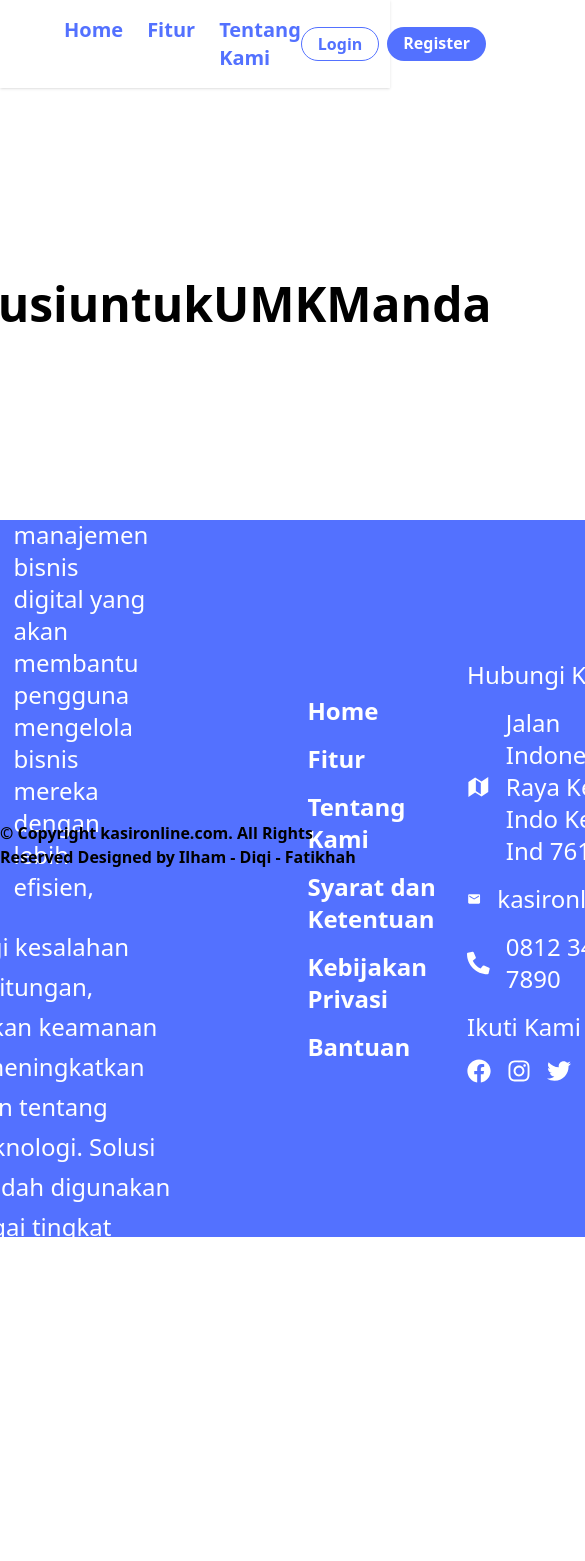
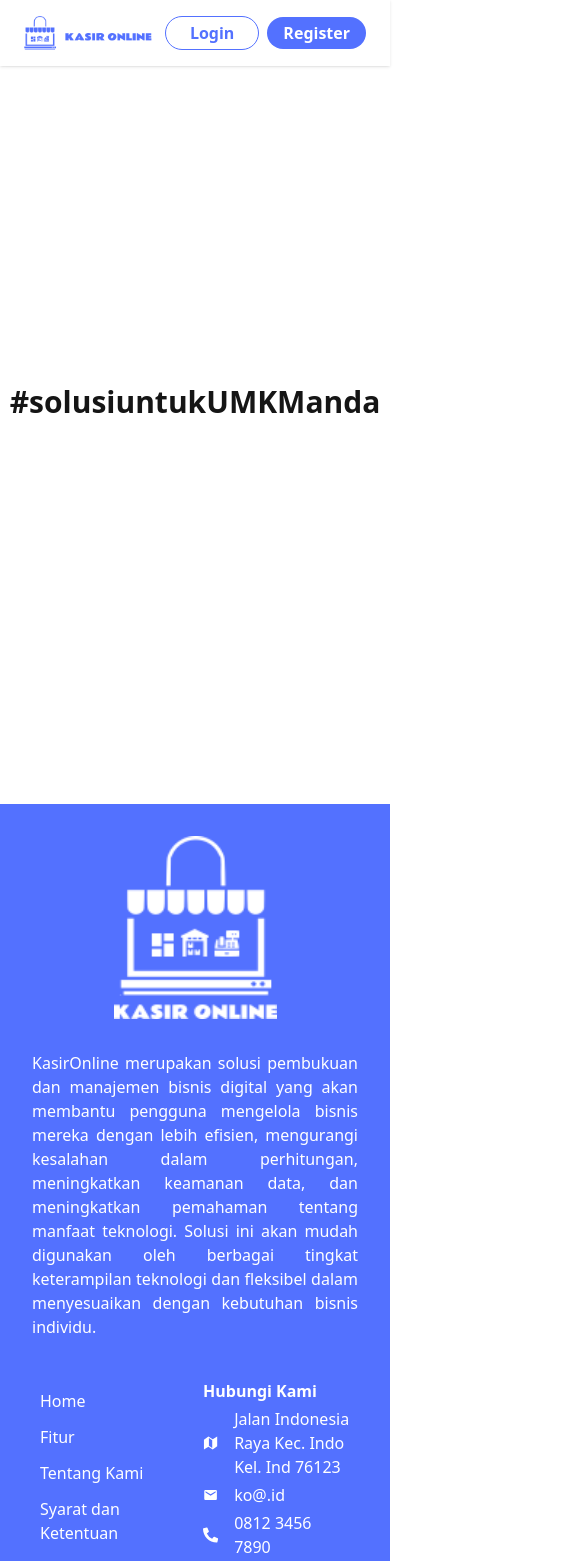
Before and after one commit to FS2-skilvul/final-project-cashier, a React (Vite) app in the folder frontend/: page /about in a window 390 px wide. Shown: the top 1561 px of the page, 585 px wide, since content can reach past the window. Before the commit the page ends 1415 px from the top, so only its background shows below. Built offline with nearby package versions, Linux system fonts and the light colour scheme.

Commit message:
fe/responsive landingpage

```diff
--- a/frontend/src/App.jsx
+++ b/frontend/src/App.jsx
@@ -10,12 +10,13 @@ import Login from './pages/login';
 import Register from './pages/register';
 import GudangTambah from './pages/gudang-tambah';
 import GudangEdit from './pages/gudang-edit';
+import LandingPage from './pages/landing/landing';
 
 function App() {
 	return (
 		<>
 			<Routes>
-				<Route path="/" element={<LandingHome />} />
+				<Route path="/" element={<LandingPage />} />
 				<Route path="/fitur" element={<LandingFitur />} />
 				<Route path="/about" element={<LandingAbout />} />
 
--- a/frontend/src/components/container-fitur.jsx
+++ b/frontend/src/components/container-fitur.jsx
@@ -2,10 +2,14 @@ import React from 'react';
 
 const ContainerFitur = ({ image, title, description }) => {
 	return (
-		<div className="text-center border shadow text-xl rounded-[10%] p-4 hover:bg-primary  hover:text-secondary">
-			<img src={image} alt={title} className="w-full rounded-[14%]" />
-			<h1 className="text-4xl font-bold mt-4 ">{title}</h1>
-			<p className="px-12 my-4">{description}</p>
+		<div className="text-center border shadow rounded-3xl m-4 px-6 hover:bg-primary  hover:text-secondary flex flex-col items-center">
+			<img
+				src={image}
+				alt={title}
+				className="flex items-center w-full rounded my-6"
+			/>
+			<h1 className="text-4xl font-bold">{title}</h1>
+			<p className="my-4">{description}</p>
 		</div>
 	);
 };
--- a/frontend/src/components/navbar-landing.jsx
+++ b/frontend/src/components/navbar-landing.jsx
@@ -3,13 +3,13 @@ import logoBiru from '../assets/Logo Biru.png';
 
 function NavbarLanding() {
 	return (
-		<header className="flex justify-between w-full h-full p-4 px-16 bg-white shadow  text-primary top-0 items-center text-xl">
-			<div className="flex font-bold">
+		<header className="flex py-4 px-6 sm:px-12 lg:px-16 w-screen bg-white shadow  text-primary fixed top-0 justify-between gap-2 z-10">
+			<div className="flex font-bold items-center">
 				<a href="/">
-					<img src={logoBiru} alt="Logo Kasir Online" />
+					<img src={logoBiru} alt="Logo Kasir Online" className="w-32" />
 				</a>
 			</div>
-			<div className="flex gap-6 font-bold">
+			<div className="gap-6 font-bold hidden md:flex items-center">
 				<Link to="/">
 					<div className="flex gap-4">Home</div>
 				</Link>
@@ -20,16 +20,16 @@ function NavbarLanding() {
 					<div className="flex gap-4">Tentang Kami</div>
 				</Link>
 			</div>
-			<div className="flex gap-2 font-semibold text-base">
+			<div className="gap-2 font-semibold text-base flex">
 				<a
 					href="/login"
-					className="border border-primary rounded-full p-1 px-4"
+					className="border border-primary rounded-full py-1 px-6 self-center"
 				>
 					Login
 				</a>
 				<a
 					href="/register"
-					className=" bg-primary text-secondary rounded-full p-1 px-4"
+					className=" bg-primary text-secondary rounded-full py-1 px-4 self-center"
 				>
 					Register
 				</a>
--- a/frontend/src/pages/landing/about.jsx
+++ b/frontend/src/pages/landing/about.jsx
@@ -11,31 +11,29 @@ function LandingAbout() {
 	return (
 		<div className="">
 			<NavbarLanding />
-			<main className="flex flex-col items-center w-screen h-[85vh]">
-				<h1 className="font-bold text-5xl my-48">#solusiuntukUMKManda</h1>
-				<div className="flex bg-primary p-8 h-full items-center">
-					<section className="flex flex-col w-3/5 mx-8 text-secondary text-2xl px-24 justify-center">
-						<div className="flex ">
+			<main className="flex flex-col items-center w-screen h-full">
+				<h1 className="font-bold text-3xl my-96 animate-pulse md:my-52">
+					#solusiuntukUMKManda
+				</h1>
+				<div className=" bg-primary h-full items-center justify-center md:flex ">
+					<div className="m-8 md:w-1/2">
 						<img
 							src={logoPutih}
 							alt="logo kasir online"
-								className="object-contain"
+							className="w-[50%] lg:w-[25%] mx-auto mb-8"
 						/>
-							<p className="py-4 px-8 ">
+						<p className="text-justify text-white text-md">
 							KasirOnline merupakan solusi pembukuan dan manajemen bisnis
-								digital yang akan membantu pengguna mengelola bisnis mereka
-								dengan lebih efisien,{' '}
+							digital yang akan membantu pengguna mengelola bisnis mereka dengan
+							lebih efisien, mengurangi kesalahan dalam perhitungan,
+							meningkatkan keamanan data, dan meningkatkan pemahaman tentang
+							manfaat teknologi. Solusi ini akan mudah digunakan oleh berbagai
+							tingkat keterampilan teknologi dan fleksibel dalam menyesuaikan
+							dengan kebutuhan bisnis individu.
 						</p>
 					</div>
-						<p className="py-2 leading-10">
-							mengurangi kesalahan dalam perhitungan, meningkatkan keamanan
-							data, dan meningkatkan pemahaman tentang manfaat teknologi. Solusi
-							ini akan mudah digunakan oleh berbagai tingkat keterampilan
-							teknologi dan fleksibel dalam menyesuaikan dengan kebutuhan bisnis
-							individu.
-						</p>
-					</section>
-					<section className="flex flex-col w-1/5 font-bold text-2xl text-secondary gap-4">
+					<div className="flex flex-row m-8 items-center md:w-1/2">
+						<section className="flex flex-col text-secondary w-1/2 gap-3 m-2">
 							<Link to="/">Home</Link>
 							<Link to="/fitur">Fitur</Link>
 							<Link to="/about">Tentang Kami</Link>
@@ -43,26 +41,26 @@ function LandingAbout() {
 							<Link to="/kp">Kebijakan Privasi</Link>
 							<Link to="/bantuan">Bantuan</Link>
 						</section>
-					<section className="w-1/5 text-2xl">
-						<div className="text-secondary">
-							<h3>Hubungi Kami</h3>
-							<div className="flex items-center my-4">
+						<section className="w-1/2 m-2">
+							<div className="text-secondary flex flex-col gap-1">
+								<h3 className="font-bold">Hubungi Kami</h3>
+								<div className="flex items-center">
 									<IoMapSharp className="mr-4" />
 									<p className="w-5/6">
 										Jalan Indonesia Raya Kec. Indo Kel. Ind 76123
 									</p>
 								</div>
-							<div className="flex items-center my-4">
+								<div className="flex items-center">
 									<MdEmail className="mr-4" />
-								<p className="w-5/6">kasironline@hotline.co.id</p>
+									<p className="w-5/6">ko@.id</p>
 								</div>
-							<div className="flex items-center my-4 ">
+								<div className="flex items-center">
 									<FaPhoneAlt className="mr-4" />
 									<p className="w-5/6">0812 3456 7890</p>
 								</div>
-							<div className="">
-								<h1>Ikuti Kami</h1>
-								<div className="flex my-4 gap-4">
+								<div className="mt-4">
+									<h1 className="font-bold mb-2">Ikuti Kami</h1>
+									<div className="flex gap-4">
 										<a href="">
 											<FaFacebook />
 										</a>
@@ -79,9 +77,10 @@ function LandingAbout() {
 								</div>
 							</div>
 						</section>
+					</div>{' '}
 				</div>
 			</main>
-			<footer className="flex justify-center my-auto h-20 items-center font-bold">
+			<footer className="flex justify-center text-center my-auto py-8 items-center font-bold">
 				© Copyright kasironline.com. All Rights Reserved Designed by Ilham -
 				Diqi - Fatikhah
 			</footer>
--- a/frontend/src/pages/landing/fitur.jsx
+++ b/frontend/src/pages/landing/fitur.jsx
@@ -8,16 +8,14 @@ import logoKecil from '../../assets/Vector (2).png';
 
 function LandingFitur() {
 	return (
-		<div>
+		<>
 			<NavbarLanding />
-			<main>
-				<div className="flex justify-center my-10">
-					<h1 className="text-6xl font-bold ">
-						FITUR UTAMA <span className="text-primary">Kasir Online</span>
-					</h1>
-					<img src={logoKecil} alt="" className="ml-4 h-[100%]" />
+			<main className="pt-4">
+				<div className="flex flex-col  justify-center mt-[4.5rem] items-center">
+					<h1 className="text-5xl font-bold">FITUR UTAMA</h1>
+					<h2 className="text-4xl font-bold text-primary">Kasir Online</h2>
 				</div>
-				<div className="flex mx-24 gap-16 justify-center items-center">
+				<div className="flex flex-col lg:flex-row justify-center items-center mt-2">
 					<ContainerFitur
 						image={ImgDashboard}
 						title="Dashboard"
@@ -36,7 +34,7 @@ function LandingFitur() {
 				</div>
 			</main>
 			<footer></footer>
-		</div>
+		</>
 	);
 }
 
--- a/frontend/src/pages/landing/home.jsx
+++ b/frontend/src/pages/landing/home.jsx
@@ -2,38 +2,40 @@ import React from 'react';
 import NavbarLanding from '../../components/navbar-landing';
 import foto from '../../assets/unsplash_ONlW_Ye8HcQ.png';
 import logoKecil from '../../assets/Vector (2).png';
+import { Link } from 'react-router-dom';
 
 function LandingHome() {
 	return (
-		<div>
+		<>
 			<NavbarLanding />
-			<main className="w-screen h-[87.5vh] flex justify-center flex-col md:flex-row">
-				<section className="flex w-1/2 justify-center items-center px-12">
-					<div className="text-7xl font-semibold ml-20">
-						<p className="my-4">Kelola Usaha Anda</p>
-						<p className="my-4">Dengan Aplikasi</p>
-						<div className="flex flex-row items-center">
-							<span className="my-4 font-bold text-primary">Kasir Online</span>
-							<img src={logoKecil} alt="" className="ml-4 h-[100%]" />
+			<main className="w-screen justify-center mt-[4.5rem] lg:flex lg:flex-row px-8">
+				<section className="flex justify-center flex-col items-center">
+					<div className="font-semibold text-center">
+						<div className="flex flex-col my-4 text-3xl items-center md:text-5xl md:space-y-2 font-bold">
+							<p>Kelola Usaha Anda</p>
+							<p>Dengan Aplikasi</p>
+							<span className="font-bold text-primary">Kasir Online </span>
 						</div>
-						<p className="text-lg pr-48">
+						<p className="text-lg mx-4 my-2">
 							Kami membantu Anda mendapatkan data-data menarik dari transaksi
 							Anda sehingga Anda bisa menjual lebih banyak lagi.
 						</p>
-						<a className="text-lg font-bold" href="">
+					</div>
+					<Link to={'/login'}>
+						<button className="text-sm md:text-lg text-white font-bold border rounded-full bg-primary px-6 py-2 mt-2">
 							Pelajari Lebih Lanjut
-						</a>
-					</div>
+						</button>
+					</Link>
 				</section>
-				<section className="flex w-1/2 justify-center items-center">
+				<section className="flex justify-center items-center">
 					<img
 						src={foto}
 						alt="Ini Gambar"
-						className="w-[80%] items-center justify-center"
+						className="w-[75%] md:w-[80%] lg:w-[95%] items-center justify-center md:m-10 m-8"
 					/>
 				</section>
 			</main>
-			<footer className="w-screen bg-primary p-4 px-12 text-white text-justify absolute bottom-0">
+			<footer className=" bg-primary py-10 px-12 md:py-6 text-white text-justify flex flex-col">
 				<p>
 					<b>KasirOnline</b> merupakan solusi pembukuan dan manajemen bisnis
 					digital yang akan membantu pengguna mengelola bisnis mereka dengan
@@ -44,7 +46,7 @@ function LandingHome() {
 					individu.
 				</p>
 			</footer>
-		</div>
+		</>
 	);
 }
 
--- /dev/null
+++ b/frontend/src/pages/landing/landing.jsx
@@ -0,0 +1,22 @@
+import NavbarLanding from '../../components/navbar-landing';
+import LandingFitur from './fitur';
+import LandingHome from './home';
+import LandingAbout from './about';
+
+function LandingPage() {
+	return (
+		<>
+			<NavbarLanding />
+			<div className="md:hidden">
+				<LandingHome />
+				<LandingFitur />
+				<LandingAbout />
+			</div>
+			<div className="hidden md:block">
+				<LandingHome />
+			</div>
+		</>
+	);
+}
+
+export default LandingPage;
--- a/frontend/src/pages/user-dashboard.jsx
+++ b/frontend/src/pages/user-dashboard.jsx
@@ -5,70 +5,137 @@ import { useDispatch, useSelector } from 'react-redux';
 import { getDataUser } from '../redux/reducers/user-reducers';
 
 function UserDashboard() {
-    const { userSelf, isLoading } = useSelector((state) => state.user)
+	const { userSelf, isLoading } = useSelector((state) => state.user);
 	const { transactions } = useSelector((state) => state.transaction);
-    const dispatch = useDispatch()
+	const dispatch = useDispatch();
 
 	useEffect(() => {
 		dispatch(getDataUser());
 	}, [dispatch]);
 
-    const total_barang = userSelf?.Products?.reduce((total, product) => total + product.stok, 0);
+	const total_barang = userSelf?.Products?.reduce(
+		(total, product) => total + product.stok,
+		0,
+	);
 	// Filter produk yang stoknya kurang dari 10
-    const filteredProducts = userSelf?.Products?.filter((product) => product.stok <= 10) || [];
+	const filteredProducts =
+		userSelf?.Products?.filter((product) => product.stok <= 10) || [];
 
 	return (
-        <div className="relative w-full h-auto bg-[#F2F4F9] pt-20 pb-12">
+		<>
 			<NavbarHome />
 			<div className="flex flex-col w-full items-center space-y-10">
-                <div className='flex w-[1200px] justify-center mt-9 py-9 bg-primary text-white font-bold text-base md:text-3xl shadow-2xl shadow-gray-300'>
-                    {userSelf.nama ? `Selamat Datang ${userSelf.nama}, Ini Adalah Semua Statistik dari UMKM Kamu` : ''}
+				<div className="flex w-[1200px] justify-center mt-9 py-9 bg-primary text-white font-bold text-base md:text-3xl shadow-2xl shadow-gray-300">
+					{userSelf.nama
+						? `Selamat Datang ${userSelf.nama}, Ini Adalah Semua Statistik dari UMKM Kamu`
+						: ''}
 				</div>
-                <div className='flex w-[1200px] justify-around'>
-                    <div className='w-[300px] bg-white px-9 py-4 space-y-6 text-gray-500 rounded-lg shadow-2xl shadow-gray-300'>
-                        <div className='flex w-full items-center justify-between'>
-                            <p className='text-5xl font-semibold text-primary'>{total_barang ? total_barang : 0}</p>
-                            <svg xmlns="http://www.w3.org/2000/svg" width="50" height="50" viewBox="0 0 48 48"><g fill="none" stroke="currentColor" strokeLinejoin="round" strokeWidth="4"><path d="M44 14L24 4L4 14v20l20 10l20-10z" /><path strokeLinecap="round" d="m4 14l20 10m0 20V24m20-10L24 24M34 9L14 19" /></g></svg>
+				<div className="flex w-[1200px] justify-around">
+					<div className="w-[300px] bg-white px-9 py-4 space-y-6 text-gray-500 rounded-lg shadow-2xl shadow-gray-300">
+						<div className="flex w-full items-center justify-between">
+							<p className="text-5xl font-semibold text-primary">
+								{total_barang ? total_barang : 0}
+							</p>
+							<svg
+								xmlns="http://www.w3.org/2000/svg"
+								width="50"
+								height="50"
+								viewBox="0 0 48 48"
+							>
+								<g
+									fill="none"
+									stroke="currentColor"
+									strokeLinejoin="round"
+									strokeWidth="4"
+								>
+									<path d="M44 14L24 4L4 14v20l20 10l20-10z" />
+									<path
+										strokeLinecap="round"
+										d="m4 14l20 10m0 20V24m20-10L24 24M34 9L14 19"
+									/>
+								</g>
+							</svg>
 						</div>
-                        <p className='font-bold text-lg'>Total Stok Barang</p>
+						<p className="font-bold text-lg">Total Stok Barang</p>
 					</div>
-                    <div className='w-[300px] bg-white px-9 py-4 space-y-6 text-gray-500 rounded-lg shadow-2xl shadow-gray-300'>
-                        <div className='flex w-full items-center justify-between'>
-                            <p className='text-5xl font-semibold text-primary'>{userSelf && userSelf.Products ? userSelf.Products.length : 0}</p>
-                            <svg xmlns="http://www.w3.org/2000/svg" width="50" height="50" viewBox="0 0 2048 2048"><path fill="currentColor" d="m1344 2l704 352v785l-128-64V497l-512 256v258l-128 64V753L768 497v227l-128-64V354zm0 640l177-89l-463-265l-211 106zm315-157l182-91l-497-249l-149 75zm-507 654l-128 64v-1l-384 192v455l384-193v144l-448 224L0 1735v-676l576-288l576 288zm-640 710v-455l-384-192v454zm64-566l369-184l-369-185l-369 185zm576-1l448-224l448 224v527l-448 224l-448-224zm384 576v-305l-256-128v305zm384-128v-305l-256 128v305zm-320-288l241-121l-241-120l-241 120z" /></svg>
+					<div className="w-[300px] bg-white px-9 py-4 space-y-6 text-gray-500 rounded-lg shadow-2xl shadow-gray-300">
+						<div className="flex w-full items-center justify-between">
+							<p className="text-5xl font-semibold text-primary">
+								{userSelf && userSelf.Products ? userSelf.Products.length : 0}
+							</p>
+							<svg
+								xmlns="http://www.w3.org/2000/svg"
+								width="50"
+								height="50"
+								viewBox="0 0 2048 2048"
+							>
+								<path
+									fill="currentColor"
+									d="m1344 2l704 352v785l-128-64V497l-512 256v258l-128 64V753L768 497v227l-128-64V354zm0 640l177-89l-463-265l-211 106zm315-157l182-91l-497-249l-149 75zm-507 654l-128 64v-1l-384 192v455l384-193v144l-448 224L0 1735v-676l576-288l576 288zm-640 710v-455l-384-192v454zm64-566l369-184l-369-185l-369 185zm576-1l448-224l448 224v527l-448 224l-448-224zm384 576v-305l-256-128v305zm384-128v-305l-256 128v305zm-320-288l241-121l-241-120l-241 120z"
+								/>
+							</svg>
 						</div>
-                        <p className='font-bold text-lg'>Jenis Barang</p>
+						<p className="font-bold text-lg">Jenis Barang</p>
 					</div>
-                    <div className='w-[300px] bg-white px-9 py-4 space-y-6 text-gray-500 rounded-lg shadow-2xl shadow-gray-300'>
-                        <div className='flex w-full items-center justify-between'>
-                            <p className='text-5xl font-semibold text-primary'>{transactions ? transactions.length : 0}</p>
-                            <svg xmlns="http://www.w3.org/2000/svg" width="50" height="50" viewBox="0 0 24 24"><path fill="currentColor" d="M17 18a2 2 0 0 1 2 2a2 2 0 0 1-2 2a2 2 0 0 1-2-2c0-1.11.89-2 2-2M1 2h3.27l.94 2H20a1 1 0 0 1 1 1c0 .17-.05.34-.12.5l-3.58 6.47c-.34.61-1 1.03-1.75 1.03H8.1l-.9 1.63l-.03.12a.25.25 0 0 0 .25.25H19v2H7a2 2 0 0 1-2-2c0-.35.09-.68.24-.96l1.36-2.45L3 4H1zm6 16a2 2 0 0 1 2 2a2 2 0 0 1-2 2a2 2 0 0 1-2-2c0-1.11.89-2 2-2m9-7l2.78-5H6.14l2.36 5z" /></svg>
+					<div className="w-[300px] bg-white px-9 py-4 space-y-6 text-gray-500 rounded-lg shadow-2xl shadow-gray-300">
+						<div className="flex w-full items-center justify-between">
+							<p className="text-5xl font-semibold text-primary">
+								{transactions ? transactions.length : 0}
+							</p>
+							<svg
+								xmlns="http://www.w3.org/2000/svg"
+								width="50"
+								height="50"
+								viewBox="0 0 24 24"
+							>
+								<path
+									fill="currentColor"
+									d="M17 18a2 2 0 0 1 2 2a2 2 0 0 1-2 2a2 2 0 0 1-2-2c0-1.11.89-2 2-2M1 2h3.27l.94 2H20a1 1 0 0 1 1 1c0 .17-.05.34-.12.5l-3.58 6.47c-.34.61-1 1.03-1.75 1.03H8.1l-.9 1.63l-.03.12a.25.25 0 0 0 .25.25H19v2H7a2 2 0 0 1-2-2c0-.35.09-.68.24-.96l1.36-2.45L3 4H1zm6 16a2 2 0 0 1 2 2a2 2 0 0 1-2 2a2 2 0 0 1-2-2c0-1.11.89-2 2-2m9-7l2.78-5H6.14l2.36 5z"
+								/>
+							</svg>
 						</div>
-                        <p className='font-bold text-lg'>Total Transaksi</p>
+						<p className="font-bold text-lg">Total Transaksi</p>
 					</div>
 				</div>
 				<BarChart />
-                <div className='w-[1200px]'>
-                    <div className='flex items-center space-x-6 text-white bg-[#EA0000] px-9 py-2 rounded-t-lg'>
-                        <svg xmlns="http://www.w3.org/2000/svg" width="40" height="40" viewBox="0 0 256 256"><path fill="currentColor" d="M236.8 188.09L149.35 36.22a24.76 24.76 0 0 0-42.7 0L19.2 188.09a23.51 23.51 0 0 0 0 23.72A24.35 24.35 0 0 0 40.55 224h174.9a24.35 24.35 0 0 0 21.33-12.19a23.51 23.51 0 0 0 .02-23.72M120 104a8 8 0 0 1 16 0v40a8 8 0 0 1-16 0Zm8 88a12 12 0 1 1 12-12a12 12 0 0 1-12 12" /></svg>
-                        <p className='text-xl font-semibold'>Barang Yang Stoknya Akan Habis</p>
+				<div className="w-[1200px]">
+					<div className="flex items-center space-x-6 text-white bg-[#EA0000] px-9 py-2 rounded-t-lg">
+						<svg
+							xmlns="http://www.w3.org/2000/svg"
+							width="40"
+							height="40"
+							viewBox="0 0 256 256"
+						>
+							<path
+								fill="currentColor"
+								d="M236.8 188.09L149.35 36.22a24.76 24.76 0 0 0-42.7 0L19.2 188.09a23.51 23.51 0 0 0 0 23.72A24.35 24.35 0 0 0 40.55 224h174.9a24.35 24.35 0 0 0 21.33-12.19a23.51 23.51 0 0 0 .02-23.72M120 104a8 8 0 0 1 16 0v40a8 8 0 0 1-16 0Zm8 88a12 12 0 1 1 12-12a12 12 0 0 1-12 12"
+							/>
+						</svg>
+						<p className="text-xl font-semibold">
+							Barang Yang Stoknya Akan Habis
+						</p>
 					</div>
-                    {filteredProducts.length > 0 ?
-                        filteredProducts.map(product => (
-                            <div key={product.id} className='flex items-center justify-between bg-white px-9 py-3 text-xl font-semibold text-gray-700 border-x-2 border-b-2 border-gray-400'>
+					{filteredProducts.length > 0 ? (
+						filteredProducts.map((product) => (
+							<div
+								key={product.id}
+								className="flex items-center justify-between bg-white px-9 py-3 text-xl font-semibold text-gray-700 border-x-2 border-b-2 border-gray-400"
+							>
 								<p>{product.nama}</p>
-                                <p>{product.stok} <span>pcs</span></p>
+								<p>
+									{product.stok} <span>pcs</span>
+								</p>
 							</div>
 						))
-                        :
-                        <div className='flex items-center justify-between bg-white px-9 py-3 text-xl font-semibold text-gray-700 border-x-2 border-b-2 border-gray-400'>
+					) : (
+						<div className="flex items-center justify-between bg-white px-9 py-3 text-xl font-semibold text-gray-700 border-x-2 border-b-2 border-gray-400">
 							<p>Tidak ada barang yang stoknya menipis</p>
 						</div>
-                    }
+					)}
 				</div>
 			</div>
-        </div>
-    )
+		</>
+	);
 }
 
 export default UserDashboard;
```
Lines whose indentation alone changed are shown as unchanged.
